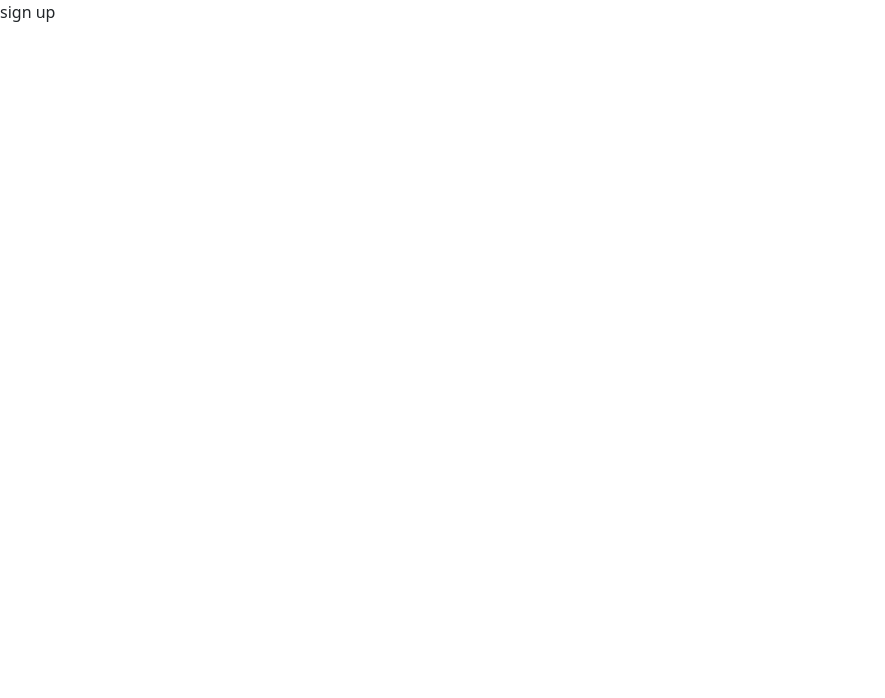
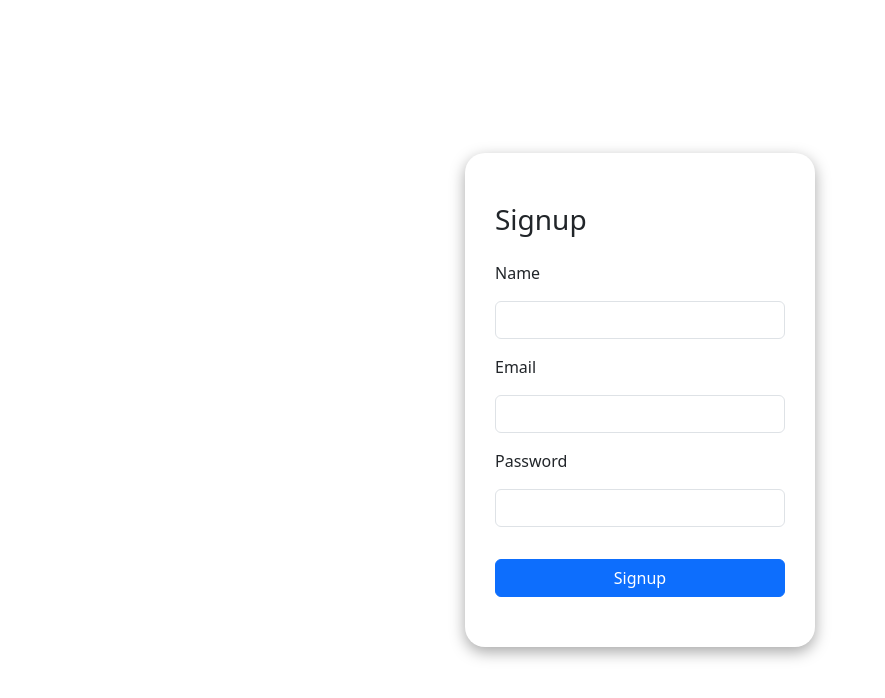
Before and after one commit to kbutsho/book-catalog-client, a React (Vite) app: page /signup in a window 1280 px wide. Shown: the top 698 px of the page, without its empty margins (0-885 px from the left). Built offline with nearby package versions, Linux system fonts and the light colour scheme.

Commit message:
added signup

```diff
--- a/src/pages/AddBook.tsx
+++ b/src/pages/AddBook.tsx
@@ -46,13 +46,12 @@ const AddBook = () => {
                 toast.error((error as any).data.message);
             }
         }
-    }, [isError, error]);
-    useEffect(() => {
         if (isSuccess && data) {
             navigate('/books');
             swal('success', data.message, 'success');
         }
-    })
+    }, [isError, error, isSuccess, data]);
+
     return (
         <div className="container d-flex justify-content-center align-items-center" style={{ height: "85vh" }}>
             <div className="form">
--- a/src/pages/Login.tsx
+++ b/src/pages/Login.tsx
@@ -17,7 +17,6 @@ const Login = () => {
         setCredentials((prevCredentials) => ({ ...prevCredentials, [name]: value }));
     };
     const [loginUser, { isLoading, isError, isSuccess, error, data }] = useLoginMutation();
-
     const handleLogin = () => {
         loginUser({ data: credentials });
     };
@@ -27,22 +26,16 @@ const Login = () => {
             localStorage.setItem('email', data.data.email)
             localStorage.setItem('userId', data.data.id)
         }
-    }, [isSuccess, data, dispatch]);
-    useEffect(() => {
         if (email && userId) {
             navigate('/');
             swal('success', data.message, "success")
         }
-    }, [email, userId, navigate]);
-    useEffect(() => {
         if (isError) {
             if (error && "data" in error) {
                 toast.error((error as any).data.message);
             }
         }
-    }, [isError, error]);
-
-
+    }, [isSuccess, data, dispatch, email, userId, navigate, isError, error]);
     return (
         <div className="d-flex justify-content-center align-items-center" style={{ height: '100vh' }}>
             <div className="form">
--- a/src/pages/Signup.tsx
+++ b/src/pages/Signup.tsx
@@ -1,8 +1,62 @@
+import { useEffect, useState } from "react";
+import { ToastContainer, toast } from "react-toastify";
+import { useSignupMutation } from "../redux/features/user/userApi";
+import { useNavigate } from "react-router-dom";
+import swal from "sweetalert";
+
+interface SignUpError {
+    name?: string;
+    email?: string;
+    password?: string;
+}
 
 const Signup = () => {
+    const navigate = useNavigate();
+    const [credential, setCredential] = useState({ name: '', email: '', password: '' });
+    const handleInputChange = (event: React.ChangeEvent<HTMLInputElement>) => {
+        const { name, value } = event.target;
+        setCredential((prevCredentials) => ({ ...prevCredentials, [name]: value }));
+    };
+    const [signup, { isLoading, isError, isSuccess, error, data }] = useSignupMutation();
+    const handleSignUp = () => {
+        signup({ data: credential });
+    };
+    const [apiError, setApiError] = useState<SignUpError>({});
+    const { name, email, password } = apiError;
+    useEffect(() => {
+        if (isSuccess && data) {
+            navigate('/login');
+            swal('login here', data.message, 'success');
+        }
+        if (isError) {
+            if (error && "data" in error) {
+                const errorObject = (error as any).data.errorMessages.reduce((obj: any, error: any) => {
+                    obj[error.path] = error.message;
+                    return obj;
+                }, {});
+                setApiError(errorObject);
+                toast.error((error as any).data.message);
+            }
+        }
+    }, [isSuccess, data, navigate, isError, error, toast, setApiError]);
+
     return (
-        <div>
-            sign up
+        <div className="d-flex justify-content-center align-items-center" style={{ height: '100vh' }}>
+            <div className="form">
+                <h3 className="mb-4">Signup</h3>
+                <ToastContainer />
+                <label>Name</label>
+                <input required type="text" className="form-control my-3" name="name" value={credential.name} onChange={handleInputChange} />
+                {name && <p className="error-message">{name}</p>}
+                <label>Email</label>
+                <input required type="email" className="form-control my-3" name="email" value={credential.email} onChange={handleInputChange} />
+                {email && <p className="error-message">{email}</p>}
+                <label>Password</label>
+                <input required type="password" className="form-control my-3" name="password" value={credential.password} onChange={handleInputChange} />
+                {password && <p className="error-message">{password}</p>}
+                <button className="btn btn-primary mt-3 w-100" onClick={handleSignUp}>Signup</button>
+                {isLoading && <span className='btn btn-sm btn-danger w-100 mt-3 fw-bold'>please wait...</span>}
+            </div>
         </div>
     );
 };
```
